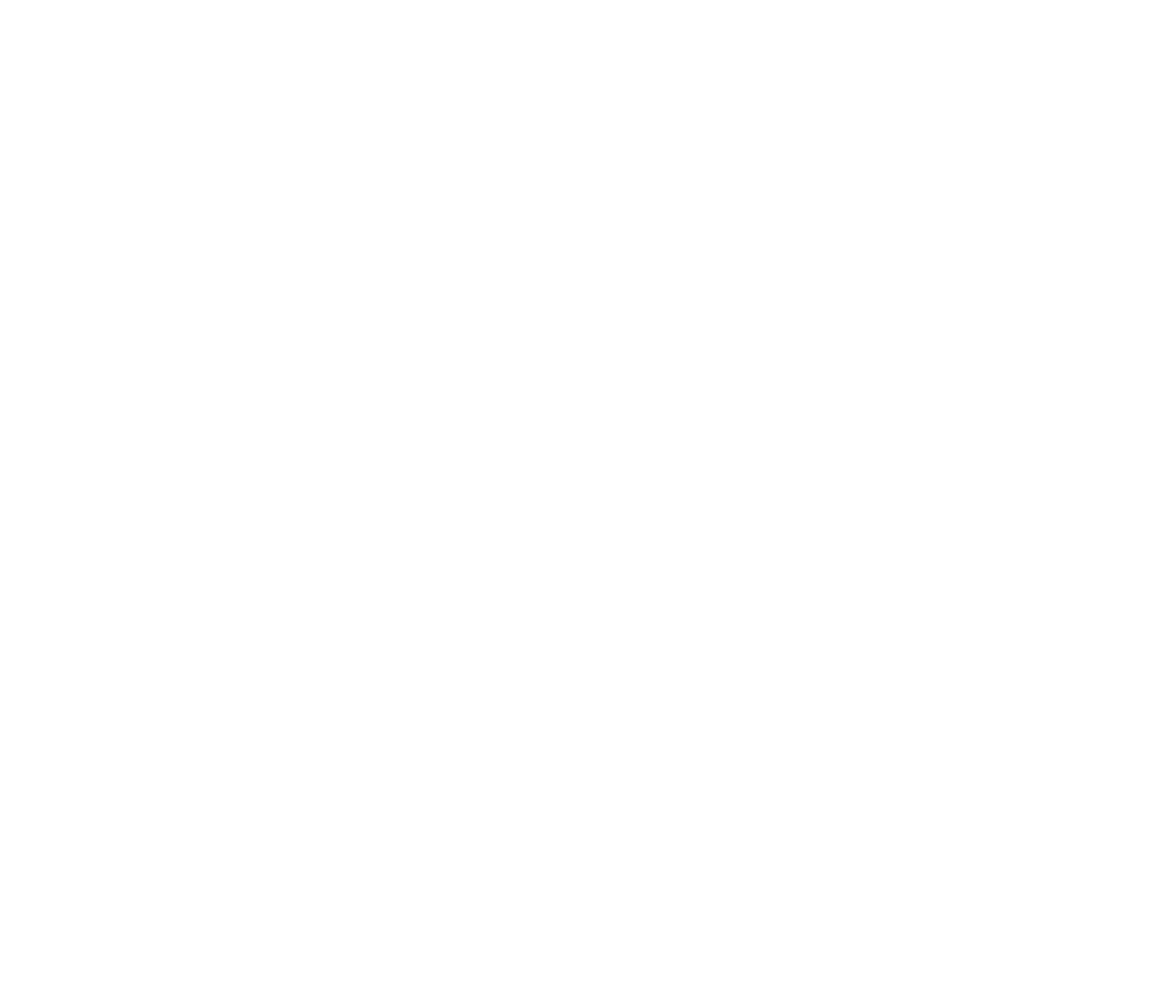
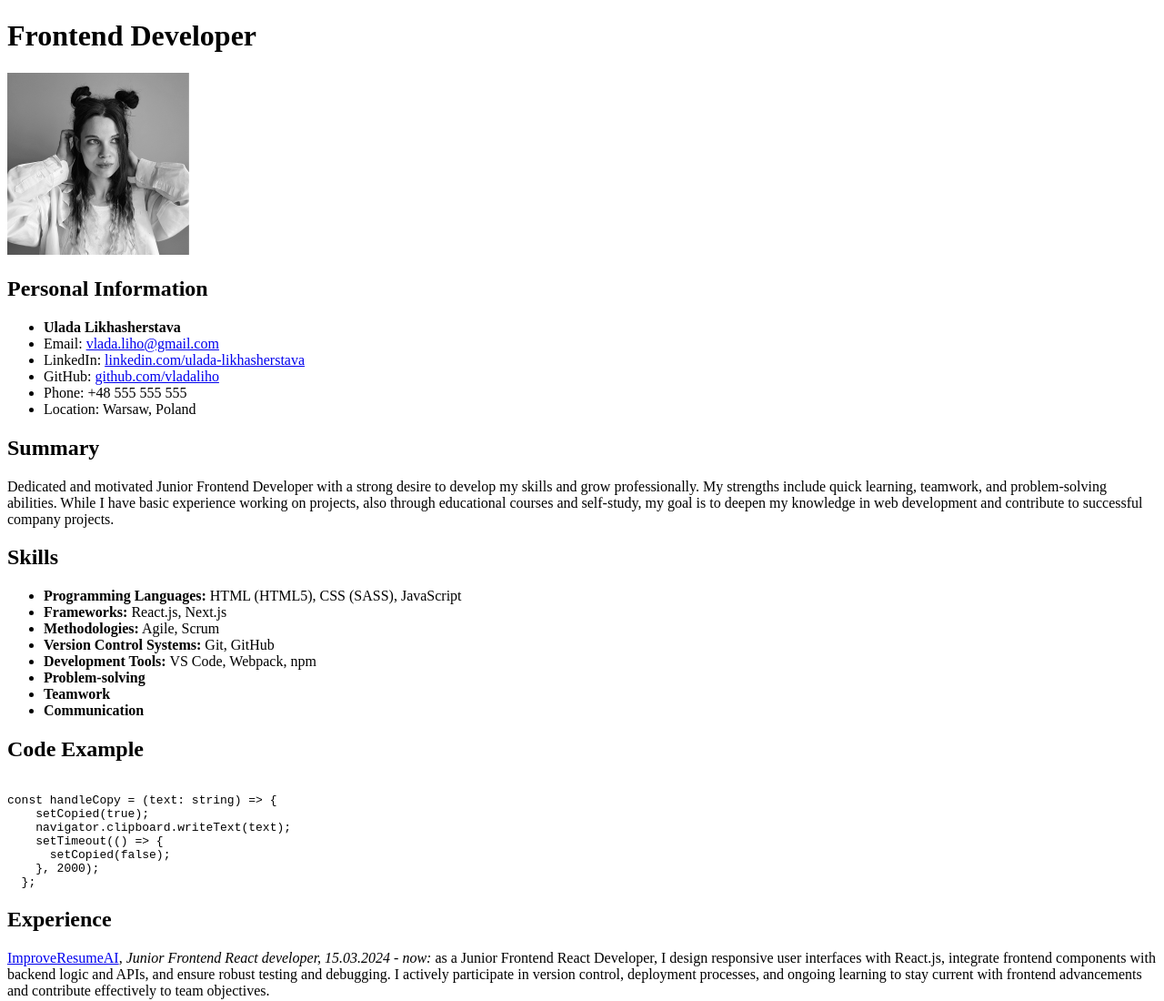
Before and after one commit to vladaliho/rsschool-cv, a plain HTML site: page index.html in a window 1280 px wide. Shown: the top 1100 px of the page at 91% size. Before the commit the page ends 800 px from the top, so only its background shows below. Drawn offline with Linux system fonts and the light colour scheme.

Commit message:
feat: update html file and adding a photo

```diff
--- a/index.html
+++ b/index.html
@@ -3,9 +3,82 @@
 <head>
     <meta charset="UTF-8">
     <meta name="viewport" content="width=device-width, initial-scale=1.0">
-    <title>Document</title>
+    <title>Frontend Developer CV</title>
 </head>
 <body>
+    <header>
+        <h1>Frontend Developer</h1>
+    </header>
 
+    <article>
+        <img src="/rsschool-cv/photo/vlada-liho.jpeg" alt="vladaliho photo" width="200"/>
+        <h2>Personal Information</h2>
+<ul>
+    <li><strong>Ulada Likhasherstava</strong></li>
+    <li>Email: <a href="mailto:vlada.liho@gmail.com">vlada.liho@gmail.com</a></li>
+    <li>LinkedIn: <a href="https://www.linkedin.com/in/ulada-likhasherstava-0880b5226">linkedin.com/ulada-likhasherstava</a></li>
+    <li>GitHub: <a href="https://github.com/vladaliho">github.com/vladaliho</a></li>
+    <li>Phone: +48 555 555 555</li>
+    <li>Location: Warsaw, Poland</li>
+</ul>
+
+<h2>Summary</h2>
+<p>Dedicated and motivated Junior Frontend Developer with a strong desire to develop my skills and grow professionally. My strengths include quick learning, teamwork, and problem-solving abilities. While I have basic experience working on projects, also through educational courses and self-study, my goal is to deepen my knowledge in web development and contribute to successful company projects.</p>
+
+<h2>Skills</h2>
+<ul>
+    <li><strong>Programming Languages:</strong> HTML (HTML5), CSS (SASS), JavaScript</li>
+    <li><strong>Frameworks:</strong> React.js, Next.js</li>
+    <li><strong>Methodologies:</strong> Agile, Scrum</li>
+    <li><strong>Version Control Systems:</strong> Git, GitHub</li>
+    <li><strong>Development Tools:</strong> VS Code, Webpack, npm</li>
+    <li><strong>Problem-solving</strong></li>
+    <li><strong>Teamwork</strong></li>
+    <li><strong>Communication</strong></li>
+</ul>
+
+<h2>Code Example</h2>
+<pre><code>
+const handleCopy = (text: string) => {
+    setCopied(true);
+    navigator.clipboard.writeText(text);
+    setTimeout(() => {
+      setCopied(false);
+    }, 2000);
+  };
+</code></pre>
+
+<h2>Experience</h2>
+<p><a href="https://improveresume.ai/">ImproveResumeAI</a>, <em>Junior Frontend React developer, 15.03.2024 - now:</em> as a Junior Frontend React Developer, I design responsive user interfaces with React.js, integrate frontend components with backend logic and APIs, and ensure robust testing and debugging. I actively participate in version control, deployment processes, and ongoing learning to stay current with frontend advancements and contribute effectively to team objectives.</p>
+
+<h2>Education</h2>
+<h3>Higher education</h3>
+<ul>
+    <li><strong>Master's degree in Management</strong>, Vistula University, 2023-2025</li>
+    <li><strong>Bachelor's Degree in Public Administration and Law</strong>, The Academy of Public Administration under the aegis of the President of the Republic of Belarus, 2015-2019</li>
+</ul>
+
+<h3>Certifications</h3>
+<ul>
+    <li><strong>Build Responsive Real-World Websites with HTML and CSS:</strong> Jonas Schmedtmann, Udemy, <strong>06.03.2024</strong>.</li>
+    <li><strong>The Complete JavaScript Course 2024:</strong> From Zero to Expert: Jonas Schmedtmann, Udemy, <strong>in progress</strong>.</li>
+    <li><strong>RS School JavaScript/Front-end course (stage #0):</strong> The Rolling Scopes School, <strong>in progress</strong>.</li>
+</ul>
+
+<h2>Languages</h2>
+<ol>
+    <li>Russian/Belarussian (Native)</li>
+    <li>English (C1)</li>
+    <li>Polish (B2)</li>
+    <li>German (A2)</li>
+</ol>
+
+<h2>Interests</h2>
+<ul>
+    <li>Web development</li>
+    <li>Travelling</li>
+    <li>Reading</li>
+</ul>
+    </article>
 </body>
 </html>
```
Also changed, not shown: photo/vlada-liho.jpeg (added).
